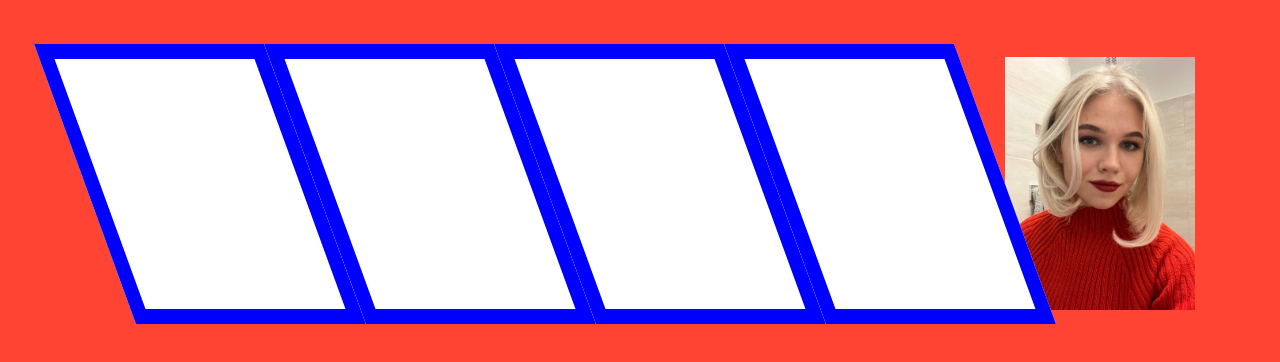
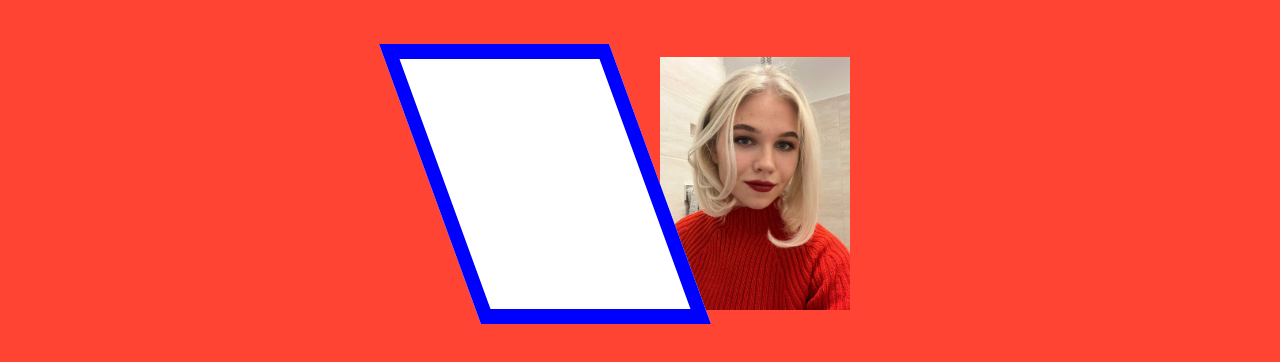
Before and after one commit to Zhental/rsschool-cv, a plain HTML site: page index.html in a window 1280 px wide. Shown: the part 130-492 px from the top of the page. Drawn offline with Linux system fonts and the light colour scheme; a web font is replaced by a local one.

Commit message:
fix: readme file, some design things

```diff
--- a/index.html
+++ b/index.html
@@ -11,9 +11,6 @@
     <h1>Dominika Tyamchik</h1>
     <div class="container">
         <div class="parallelogram"></div>
-        <div class="parallelogram"></div>
-        <div class="parallelogram"></div>
-        <div class="parallelogram"></div>
         <img src=".\me.jpg"  width="15%" height="15%">
     </div>
 
```
Also changed, not shown: 1 other file.
